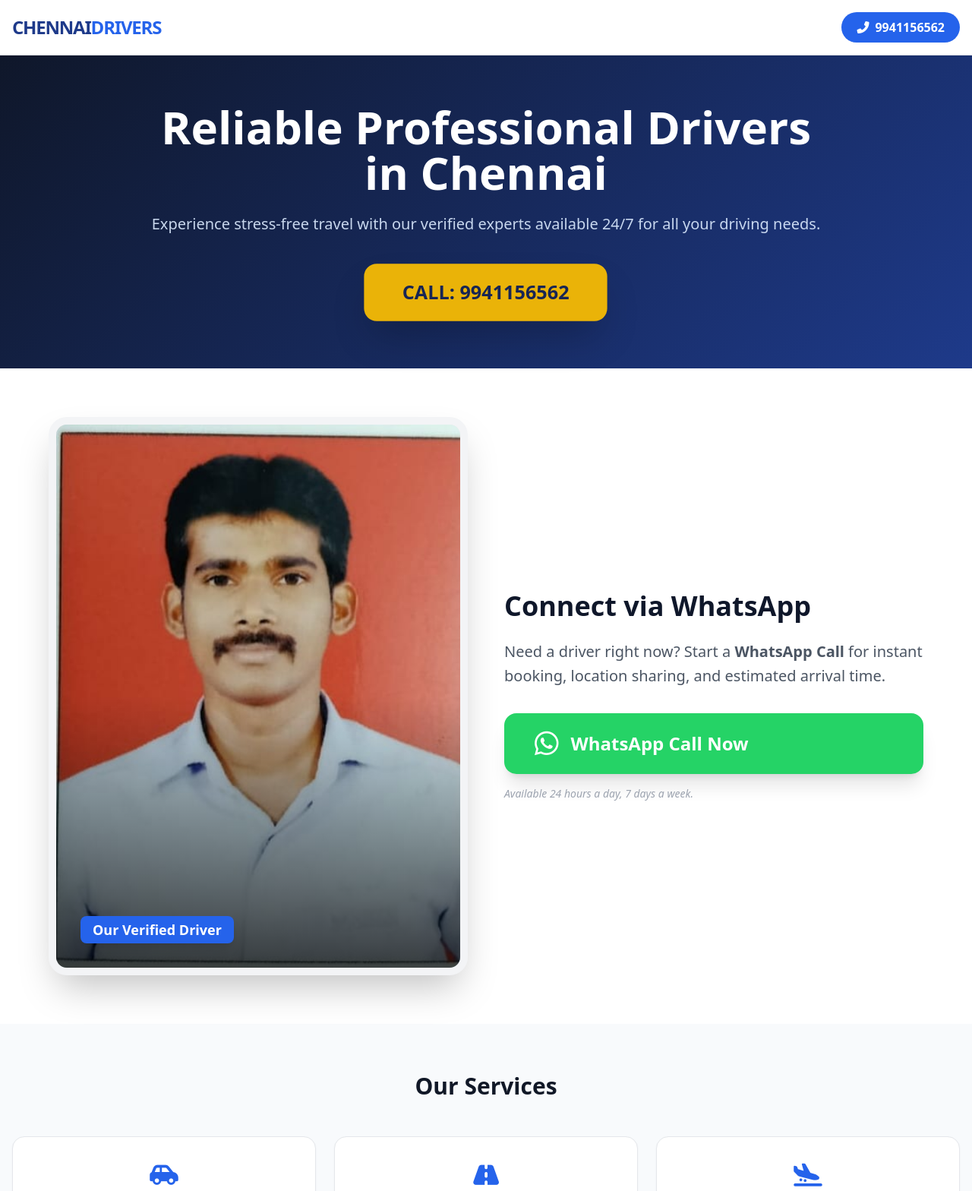
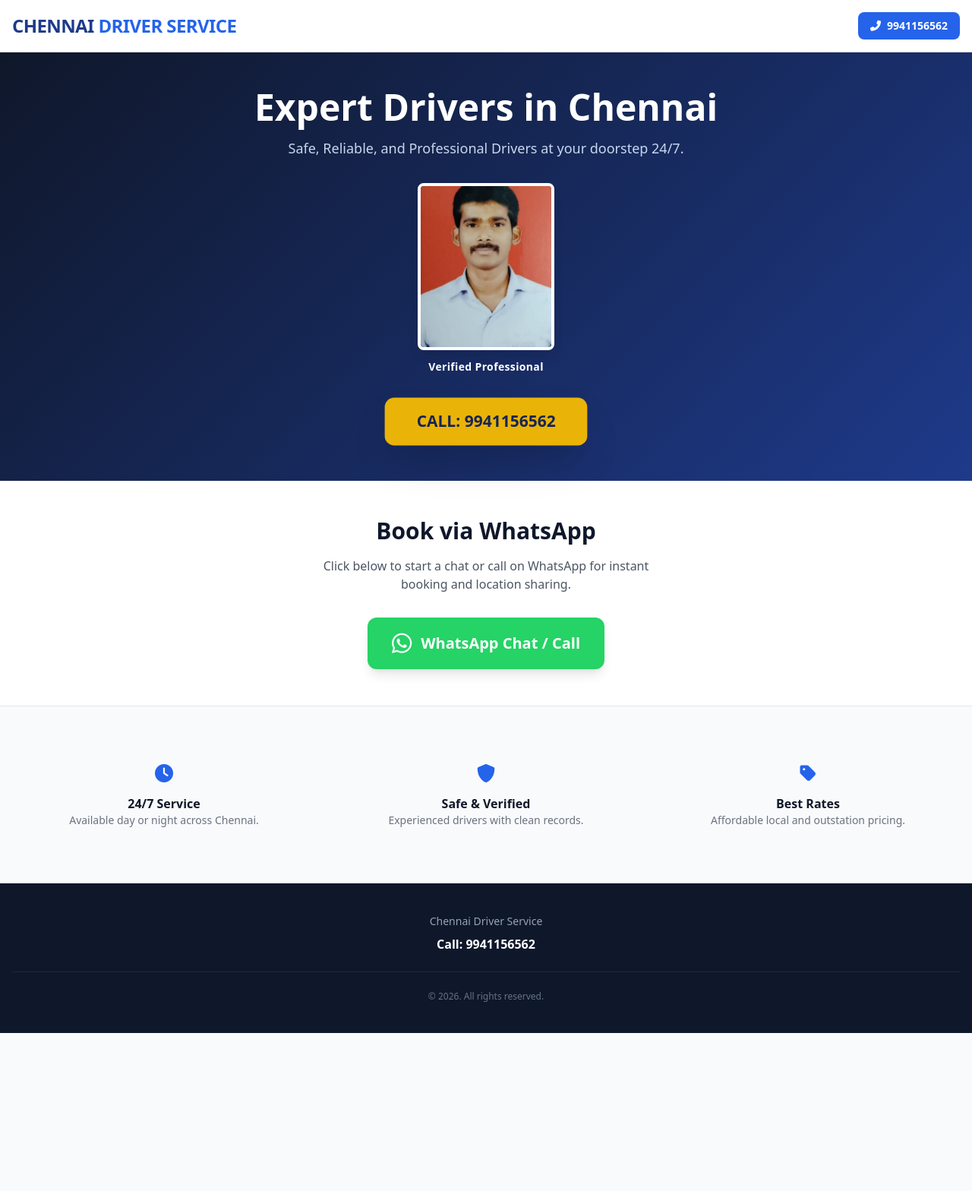
Before and after one commit to chennaidriver/chennaidriver.github.io, a plain HTML site: page index.html in a window 1280 px wide. Shown: the top 1568 px of the page at 76% size. After the commit the page ends 1360 px from the top, so only its background shows below. Drawn offline with nearby package versions, Linux system fonts and the light colour scheme.

Commit message:
Update index.html

```diff
--- a/index.html
+++ b/index.html
@@ -3,12 +3,35 @@
 <head>
     <meta charset="UTF-8">
     <meta name="viewport" content="width=device-width, initial-scale=1.0">
-    <title>Chennai Professional Call Driver | 9941156562</title>
+    <title>Chennai Driver Service | Professional Call Drivers 9941156562</title>
     <script src="https://cdn.tailwindcss.com"></script>
     <link rel="stylesheet" href="https://cdnjs.cloudflare.com/ajax/libs/font-awesome/6.0.0/css/all.min.css">
     <style>
         .gradient-bg { background: linear-gradient(135deg, #0f172a 0%, #1e3a8a 100%); }
         .whatsapp-green { background-color: #25D366; }
+
+        /* Passport-style crop & size control */
+        .driver-img-container {
+            width: 180px; /* Slightly larger than standard passport width */
+            height: 220px; /* Slightly larger than standard passport height */
+            overflow: hidden;
+            display: flex;
+            justify-content: center;
+            align-items: center;
+            border: 4px solid white;
+            box-shadow: 0 10px 15px -3px rgba(0, 0, 0, 0.1);
+            border-radius: 8px;
+            margin: 0 auto;
+        }
+
+        /* This zooms in slightly (scale 1.1) to crop white edges automatically */
+        .driver-img-container img {
+            width: 100%;
+            height: 100%;
+            object-fit: cover;
+            transform: scale(1.1);
+        }
+
         @keyframes pulse {
             0% { transform: scale(1); }
             50% { transform: scale(1.05); }
@@ -21,90 +44,76 @@
 
     <header class="sticky top-0 z-50 bg-white shadow-sm border-b">
         <div class="container mx-auto px-4 py-4 flex justify-between items-center">
-            <div class="text-2xl font-black text-blue-900 tracking-tighter uppercase">
-                Chennai<span class="text-blue-600">Drivers</span>
+            <div class="text-xl md:text-2xl font-black text-blue-900 tracking-tight uppercase">
+                Chennai<span class="text-blue-600"> Driver Service</span>
             </div>
-            <a href="tel:9941156562" class="bg-blue-600 text-white px-5 py-2 rounded-full font-bold hover:bg-blue-700 transition flex items-center text-sm md:text-base">
+            <a href="tel:9941156562" class="bg-blue-600 text-white px-4 py-2 rounded-lg font-bold hover:bg-blue-700 transition flex items-center text-sm">
                 <i class="fas fa-phone-alt mr-2"></i> 9941156562
             </a>
         </div>
     </header>
 
-    <section class="gradient-bg text-white py-16 px-4">
+    <section class="gradient-bg text-white py-12 px-4">
         <div class="container mx-auto text-center max-w-4xl">
-            <h1 class="text-4xl md:text-6xl font-extrabold mb-6 leading-tight">Reliable Professional Drivers in Chennai</h1>
-            <p class="text-xl mb-10 text-blue-100 opacity-90">Experience stress-free travel with our verified experts available 24/7 for all your driving needs.</p>
+            <h1 class="text-3xl md:text-5xl font-extrabold mb-4 leading-tight">Expert Drivers in Chennai</h1>
+            <p class="text-lg mb-8 text-blue-100 opacity-90">Safe, Reliable, and Professional Drivers at your doorstep 24/7.</p>
 
-            <a href="tel:9941156562" class="pulse-btn inline-block bg-yellow-500 hover:bg-yellow-400 text-blue-950 text-2xl font-black py-5 px-12 rounded-2xl shadow-2xl transition duration-300">
+            <div class="mb-8">
+                <div class="driver-img-container">
+                    <img src="./driver.jpeg"
+                         alt="Driver Photo"
+                         onerror="this.onerror=null; this.src='https://ui-avatars.com/api/?name=Chennai+Driver&background=0D8ABC&color=fff&size=256';">
+                </div>
+                <p class="text-white mt-3 text-sm font-semibold tracking-wide">Verified Professional</p>
+            </div>
+
+            <a href="tel:9941156562" class="pulse-btn inline-block bg-yellow-500 hover:bg-yellow-400 text-blue-950 text-xl font-black py-4 px-10 rounded-xl shadow-2xl transition duration-300">
                 CALL: 9941156562
             </a>
         </div>
     </section>
 
-    <section class="py-16 bg-white">
+    <section class="py-12 bg-white">
+        <div class="container mx-auto px-4 text-center">
+            <h2 class="text-3xl font-bold text-slate-900 mb-4">Book via WhatsApp</h2>
+            <p class="text-gray-600 mb-8 max-w-md mx-auto">Click below to start a chat or call on WhatsApp for instant booking and location sharing.</p>
+
+            <a href="https://wa.me/919941156562" target="_blank" rel="noopener noreferrer" class="inline-flex items-center whatsapp-green text-white text-xl font-bold py-4 px-8 rounded-xl hover:brightness-110 transition shadow-lg">
+                <i class="fab fa-whatsapp text-3xl mr-3"></i>
+                WhatsApp Chat / Call
+            </a>
+        </div>
+    </section>
+
+    <section class="py-12 bg-slate-50 border-t border-b">
         <div class="container mx-auto px-4">
-            <div class="flex flex-col md:flex-row items-center gap-12 max-w-6xl mx-auto">
-
-                <div class="w-full md:w-1/2">
-                    <div class="relative rounded-3xl overflow-hidden shadow-2xl border-[10px] border-gray-100 bg-gray-200">
-                        <img src="./driver.jpeg"
-                             alt="Chennai Call Driver"
-                             class="w-full h-auto object-cover min-h-[400px]"
-                             onerror="this.onerror=null; this.src='https://images.unsplash.com/photo-1544620347-c4fd4a3d5957?auto=format&fit=crop&w=800&q=80';">
-                        <div class="absolute inset-0 bg-gradient-to-t from-black/70 via-transparent to-transparent flex items-end p-8">
-                            <span class="text-white font-bold text-lg bg-blue-600 px-4 py-1 rounded-lg shadow-lg">Our Verified Driver</span>
-                        </div>
-                    </div>
+            <div class="grid grid-cols-1 md:grid-cols-3 gap-6 text-center">
+                <div class="p-6">
+                    <i class="fas fa-clock text-blue-600 text-2xl mb-3"></i>
+                    <h3 class="font-bold">24/7 Service</h3>
+                    <p class="text-sm text-gray-500">Available day or night across Chennai.</p>
                 </div>
-
-                <div class="w-full md:w-1/2 text-center md:text-left">
-                    <h2 class="text-4xl font-bold text-slate-900 mb-6">Connect via WhatsApp</h2>
-                    <p class="text-gray-600 mb-8 text-xl leading-relaxed">
-                        Need a driver right now? Start a <strong>WhatsApp Call</strong> for instant booking, location sharing, and estimated arrival time.
-                    </p>
-
-                    <div class="space-y-4">
-                        <a href="https://wa.me/919941156562" class="flex items-center justify-center md:justify-start whatsapp-green text-white text-2xl font-bold py-5 px-10 rounded-2xl hover:brightness-110 transition shadow-xl">
-                            <i class="fab fa-whatsapp text-4xl mr-4"></i>
-                            WhatsApp Call Now
-                        </a>
-                        <p class="text-sm text-gray-400 font-medium italic">Available 24 hours a day, 7 days a week.</p>
-                    </div>
+                <div class="p-6">
+                    <i class="fas fa-shield-alt text-blue-600 text-2xl mb-3"></i>
+                    <h3 class="font-bold">Safe & Verified</h3>
+                    <p class="text-sm text-gray-500">Experienced drivers with clean records.</p>
+                </div>
+                <div class="p-6">
+                    <i class="fas fa-tag text-blue-600 text-2xl mb-3"></i>
+                    <h3 class="font-bold">Best Rates</h3>
+                    <p class="text-sm text-gray-500">Affordable local and outstation pricing.</p>
                 </div>
             </div>
         </div>
     </section>
 
-    <section class="py-16 bg-slate-50">
-        <div class="container mx-auto px-4 text-center">
-            <h2 class="text-3xl font-bold mb-12">Our Services</h2>
-            <div class="grid grid-cols-1 md:grid-cols-3 gap-6">
-                <div class="bg-white p-8 rounded-2xl shadow-sm border">
-                    <div class="text-blue-600 text-3xl mb-4"><i class="fas fa-car-side"></i></div>
-                    <h3 class="text-xl font-bold mb-2">Local City Drive</h3>
-                    <p class="text-gray-500">Hourly basis drivers for shopping and office commutes.</p>
-                </div>
-                <div class="bg-white p-8 rounded-2xl shadow-sm border">
-                    <div class="text-blue-600 text-3xl mb-4"><i class="fas fa-road"></i></div>
-                    <h3 class="text-xl font-bold mb-2">Outstation Trips</h3>
-                    <p class="text-gray-500">Experienced highway drivers for long-distance family trips.</p>
-                </div>
-                <div class="bg-white p-8 rounded-2xl shadow-sm border">
-                    <div class="text-blue-600 text-3xl mb-4"><i class="fas fa-plane-arrival"></i></div>
-                    <h3 class="text-xl font-bold mb-2">Airport Pickup</h3>
-                    <p class="text-gray-500">Punctual drops and pickups to ensure you're always on time.</p>
-                </div>
+    <footer class="bg-slate-900 text-white py-10 text-center">
+        <div class="container mx-auto px-4">
+            <p class="text-slate-400 text-sm mb-2">Chennai Driver Service</p>
+            <p class="font-bold">Call: 9941156562</p>
+            <div class="mt-6 border-t border-slate-800 pt-6">
+                <p class="text-slate-500 text-xs">© 2026. All rights reserved.</p>
             </div>
-        </div>
-    </section>
-
-    <footer class="bg-slate-900 text-white py-12 text-center">
-        <div class="container mx-auto px-4">
-            <div class="flex justify-center gap-8 mb-8 text-3xl">
-                <a href="tel:9941156562" class="text-blue-400 hover:text-white transition"><i class="fas fa-phone-square"></i></a>
-                <a href="https://wa.me/919941156562" class="text-green-400 hover:text-white transition"><i class="fab fa-whatsapp-square"></i></a>
-            </div>
-            <p class="text-slate-500 text-sm">© 2026 Chennai Call Driver Service. 9941156562</p>
         </div>
     </footer>
 
```
